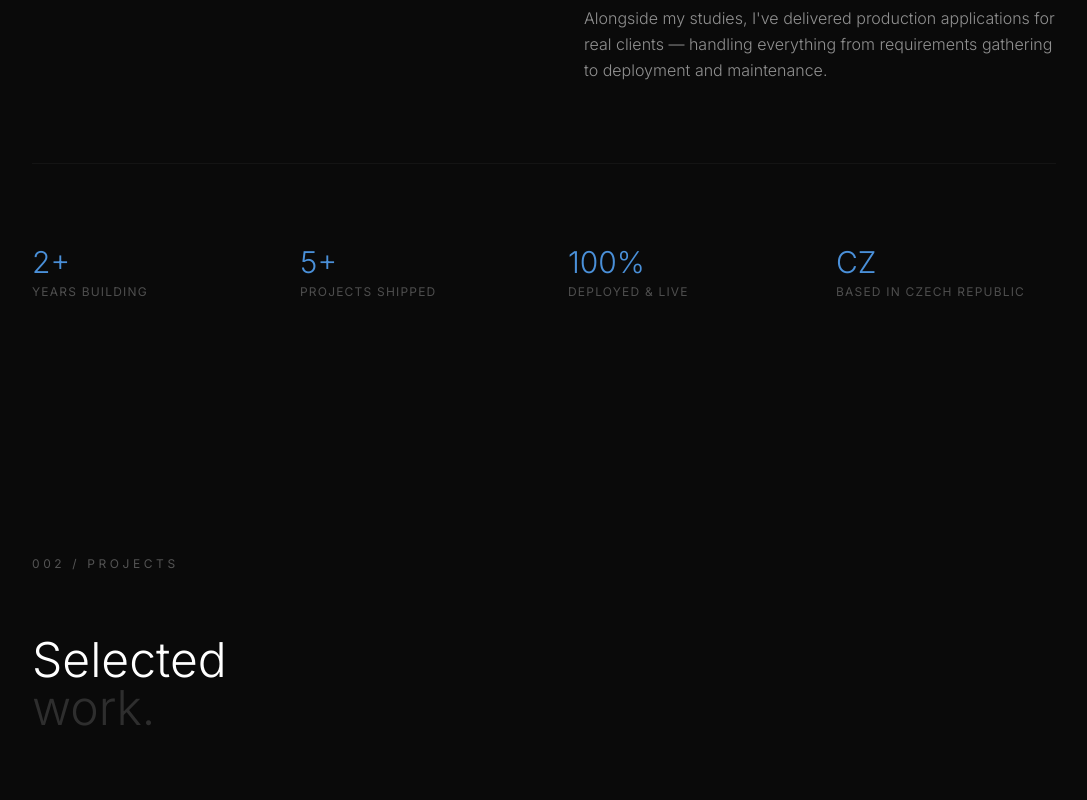
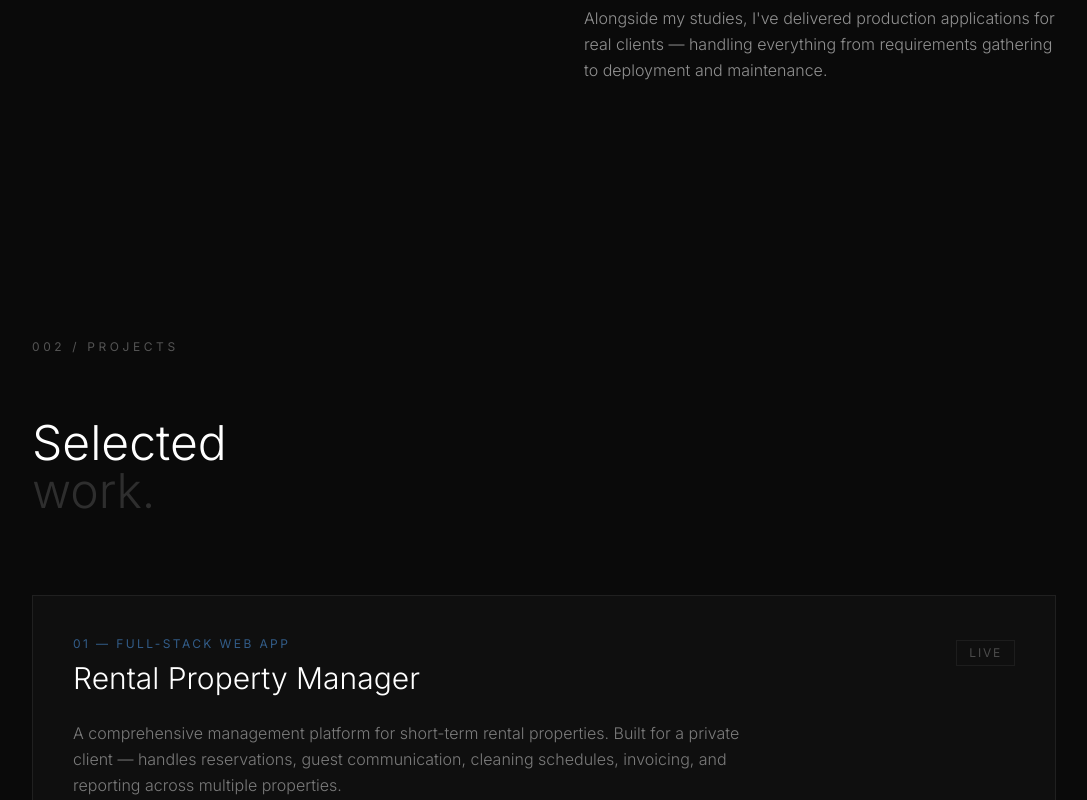
Before and after one commit to knottejakub-png/portfolio, a Next.js app: page / in a window 1280 px wide. Shown: the part 1181-1981 px from the top of the page, without its empty margins (96-1183 px from the left). Built offline with nearby package versions, Linux system fonts and the light colour scheme.

Commit message:
feat: remove stats section from about

```diff
--- a/src/app/page.js
+++ b/src/app/page.js
@@ -352,21 +352,6 @@ function About() {
             </div>
           </FadeIn>
         </div>
-        <FadeIn delay={0.3} className="mt-20 pt-20 border-t border-[rgba(255,255,255,0.04)]">
-          <div className="grid grid-cols-2 md:grid-cols-4 gap-12">
-            {[
-              { num: '2+', label: 'Years building' },
-              { num: '5+', label: 'Projects shipped' },
-              { num: '100%', label: 'Deployed & live' },
-              { num: 'CZ', label: 'Based in Czech Republic' },
-            ].map(stat => (
-              <div key={stat.label}>
-                <div className="text-3xl font-light text-[#4a90d9] mb-1">{stat.num}</div>
-                <div className="text-xs tracking-[0.1em] uppercase text-[rgba(255,255,255,0.28)]">{stat.label}</div>
-              </div>
-            ))}
-          </div>
-        </FadeIn>
       </div>
     </section>
   );
```
